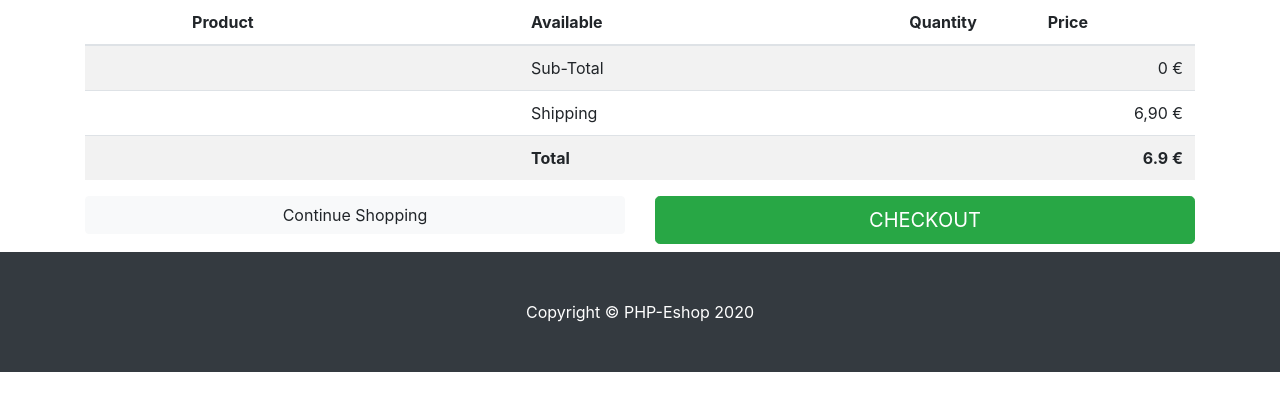
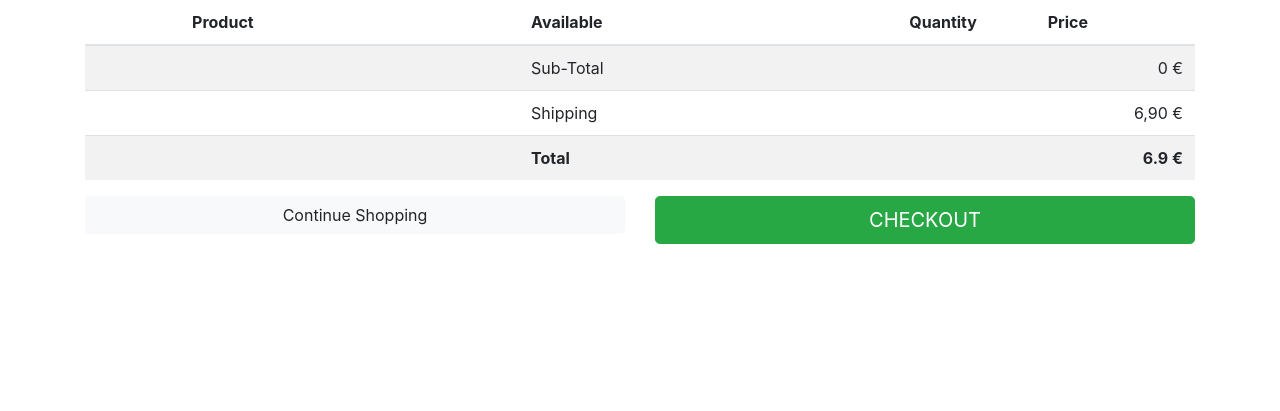
Before and after one commit to norby7/php-sample-eshop, a PHP site: page /cart.php in a window 1280 px wide. Shown: the part 81-492 px from the top of the page. Run offline with PHP 8.4, Linux system fonts and the light colour scheme; some libraries are stand-ins or nearby versions.

Commit message:
Footer change

```diff
--- a/cart.php
+++ b/cart.php
@@ -108,12 +108,6 @@ $total = 0;
     </div>
 </div>
 
-<footer class="py-5 bg-dark">
-    <div class="container">
-        <p class="m-0 text-center text-white">Copyright &copy; PHP-Eshop 2020</p>
-    </div>
-    <!-- /.container -->
-</footer>
 <script>
     $(document).ready(function () {
         var cartItems = localStorage.getItem("cartItems");
--- a/checkout.php
+++ b/checkout.php
@@ -202,12 +202,6 @@ $total = 0;
     </div>
 </div>
 
-<footer class="py-5 bg-dark">
-    <div class="container">
-        <p class="m-0 text-center text-white">Copyright &copy; PHP-Eshop 2020</p>
-    </div>
-    <!-- /.container -->
-</footer>
 </body>
 <script>
     $(document).ready(function () {
```
